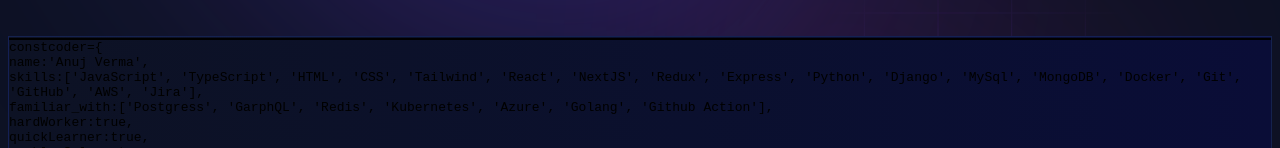
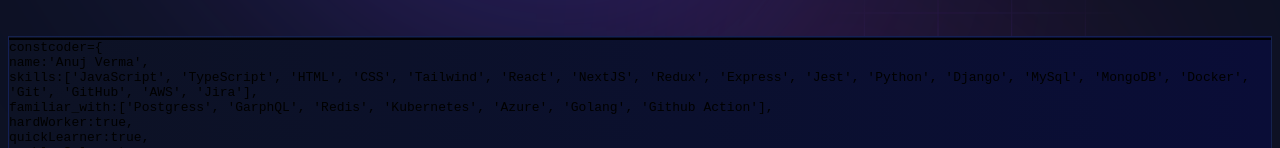
Before and after one commit to AnujKV123/portfolio_new, a Next.js app: page / in a window 1280 px wide. Shown: the part 804-952 px from the top of the page. Built offline with nearby package versions, Linux system fonts and the light colour scheme.

Commit message:
updated the resume and skills

```diff
--- a/app/components/homepage/hero-section/index.jsx
+++ b/app/components/homepage/hero-section/index.jsx
@@ -132,6 +132,8 @@
                 <span className="text-gray-400">{"', '"}</span>
                 <span className="text-amber-300">Express</span>
                 <span className="text-gray-400">{"', '"}</span>
+                <span className="text-amber-300">Jest</span>
+                <span className="text-gray-400">{"', '"}</span>
                 <span className="text-amber-300">Python</span>
                 <span className="text-gray-400">{"', '"}</span>
                 <span className="text-amber-300">Django</span>
--- a/utils/data/personal-data.js
+++ b/utils/data/personal-data.js
@@ -12,7 +12,7 @@
   twitter: 'https://x.com/Anuj_Verma___',
   stackOverflow: 'https://stackoverflow.com/users/16840768/abu-said',
   leetcode: "https://leetcode.com/u/AnujKV101/",
-  resume: "https://drive.google.com/file/d/13S7tplhNyugFXhHT4Qc7yI8lwhhB0Z8v/view?usp=sharing"
+  resume: "https://drive.google.com/file/d/15g5r1n6yWWI0X5ihYZ76pDSq-AR3xhiA/view?usp=sharing"
 }
 
 // -[#f216e0]
--- a/utils/data/skills.js
+++ b/utils/data/skills.js
@@ -25,7 +25,8 @@
   'python',
   'django',
   'GraphQL',
-  'C++'
+  'C++',
+  'jest'
 ]
 
 // AVAILABLE SKILLS
--- a/utils/skill-image.js
+++ b/utils/skill-image.js
@@ -41,6 +41,7 @@
 import GitHub from '/public/svg/skills/github.svg';
 import Node from '/public/svg/skills/node.js.svg';
 import Express from '/public/svg/skills/express.svg';
+import jest from '/public/svg/skills/jest.svg';
 
 
 export const skillsImage = (skill) => {
@@ -130,6 +131,8 @@
       return Node;
     case 'express':
       return Express;
+    case 'jest':
+      return jest;
     default:
       break;
   }
```
Also changed, not shown: public/svg/skills/Jest.svg (added).
